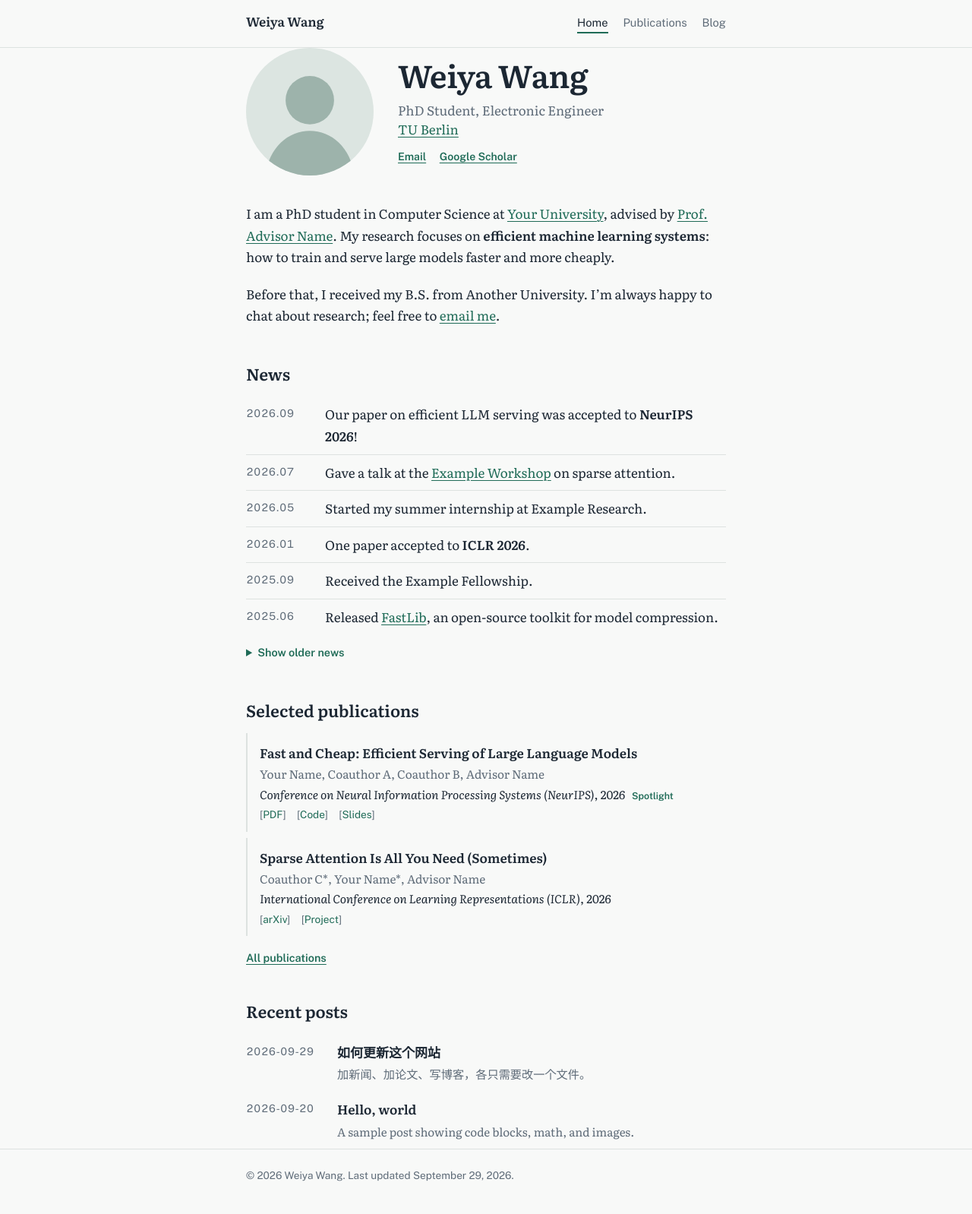
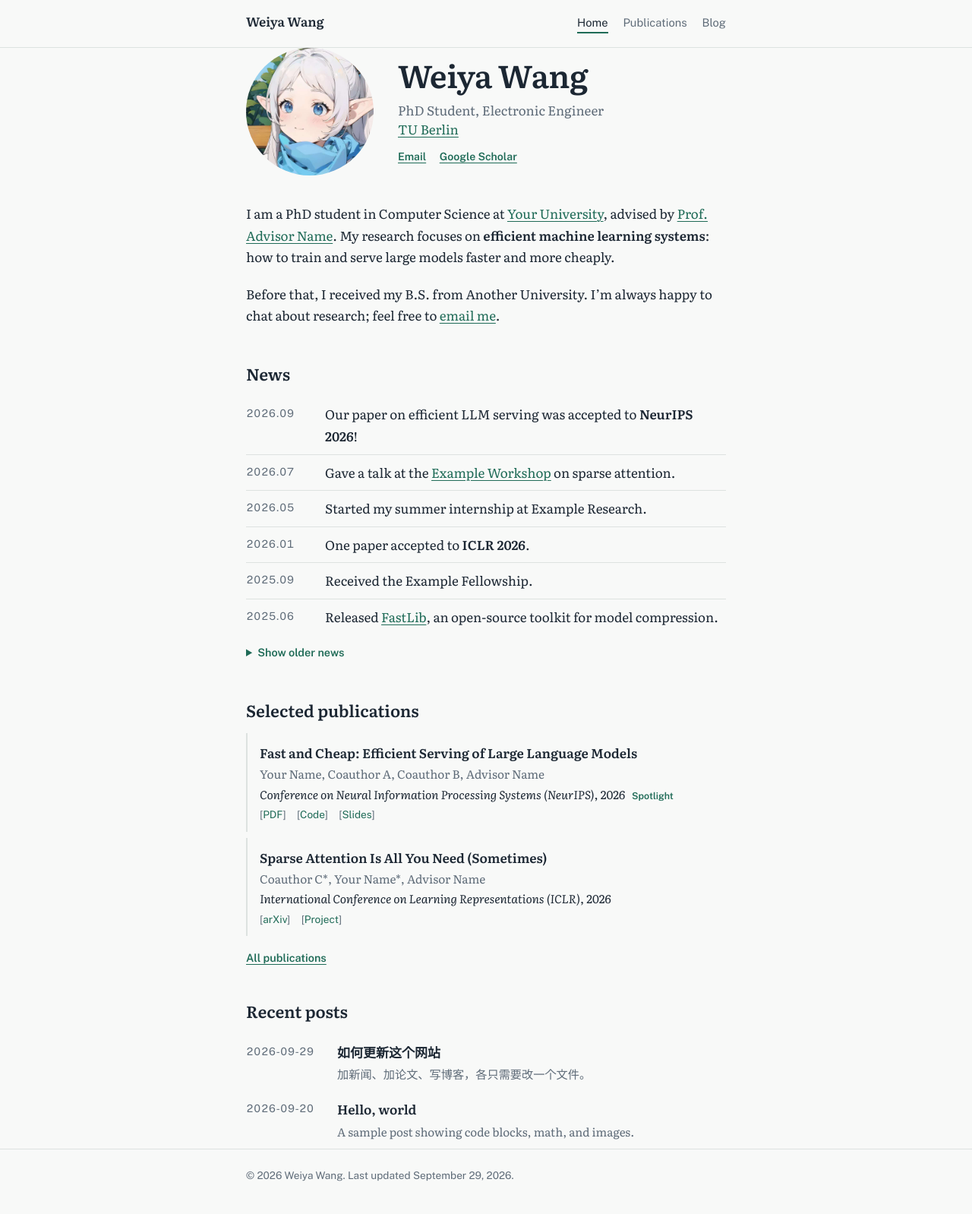
Before and after one commit to wwy2020211/wwy2020211.github.io, a Jekyll site: the page built from site/index.md, in a window 1280 px wide. Shown: the whole page at 76% size. Built offline with Jekyll 4.4.1, drawn with Linux system fonts in a browser that asks for light colours.

Commit message:
Update _config.yml

```diff
--- a/site/_config.yml
+++ b/site/_config.yml
@@ -10,7 +10,7 @@ author:
   position: PhD Student, Electronic Engineer
   affiliation: TU Berlin
   affiliation_url: https://www.tu.berlin
-  avatar: /assets/img/avatar.svg     # 换成你的照片，比如 /assets/img/me.jpg
+  avatar: /assets/img/photo2.jpg     # 换成你的照片，比如 /assets/img/me.jpg
   email: wwy20@tsinghua.org.cn
 
 # 论文作者列表里需要加粗的名字（必须和 publications.yml 里的写法完全一致）
```
